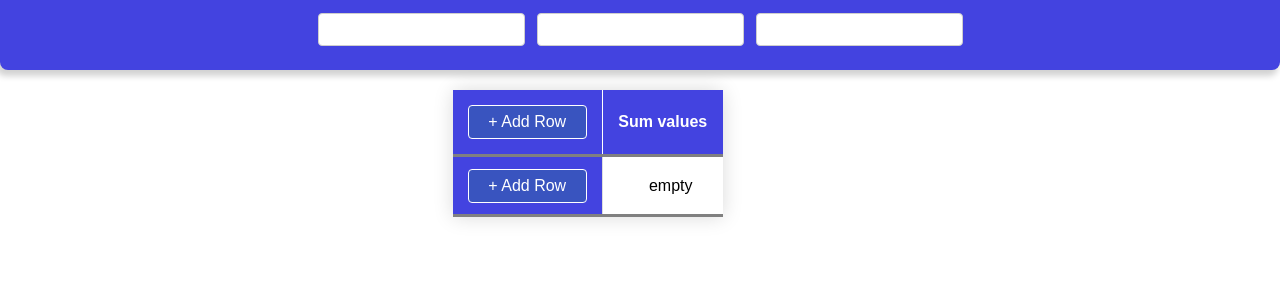
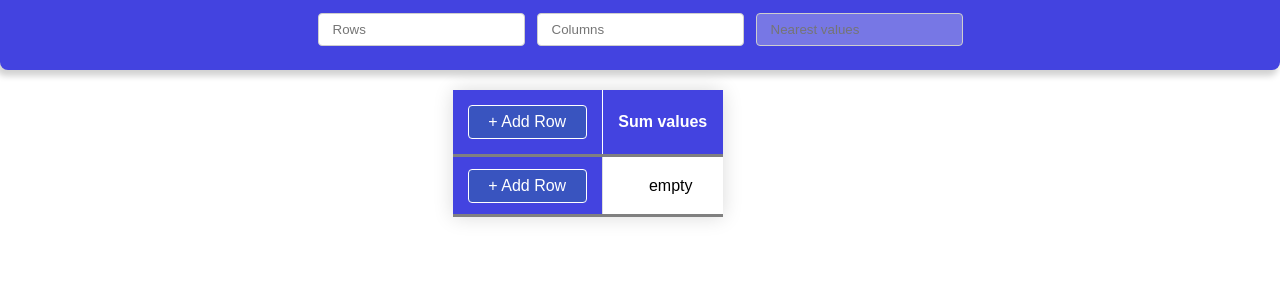
Before and after one commit to Oleksii-Martynenko-hub/memcrab-test, a React (Vite) app: page / in a window 1280 px wide. Shown: the top 300 px of the page. Built offline with nearby package versions, Linux system fonts and the light colour scheme.

Commit message:
Fixed validation and changing input values, added placeholders

```diff
--- a/src/app/header/header.tsx
+++ b/src/app/header/header.tsx
@@ -13,7 +13,29 @@ export function Header(props: HeaderProps) {
   const { columnsAmount, setColumnsAmount } = useContext(ColumnsContext)
   const { nearestAmount, setNearestAmount } = useContext(NearestContext)
 
-  const rowColValidation = (v: number) => v <= 100
+  const rowColValidation = (value: number) => value <= 100
+
+  const setRowsAmountOnChange = (value: number | undefined) => {
+    setRowsAmount(value || null)
+  }
+
+  const setColumnsAmountOnChange = (value: number | undefined) => {
+    setColumnsAmount(value || null)
+  }
+
+  const amountNearestValidationOnChange = (value: number | undefined) => {
+    if (value === undefined) {
+      setNearestAmount(null)
+      return
+    }
+
+    if (value >= (Number(rowsAmount) * Number(columnsAmount))) {
+      setNearestAmount(prev => prev)
+      return
+    }
+
+    setNearestAmount(value)
+  }
 
   const amountNearestValidation = useCallback((v: number) => {
     if (rowsAmount !== null && columnsAmount !== null) {
@@ -26,9 +48,25 @@ export function Header(props: HeaderProps) {
   return (
     <header className={styles.header}>
       <div className={styles.headerContentWrapper}>
-        <InputNumber value={rowsAmount} onChange={setRowsAmount} validate={rowColValidation} />
-        <InputNumber value={columnsAmount} onChange={setColumnsAmount} validate={rowColValidation} />
-        <InputNumber value={nearestAmount} onChange={setNearestAmount} validate={amountNearestValidation} />
+        <InputNumber
+          value={rowsAmount}
+          onChange={setRowsAmountOnChange}
+          validate={rowColValidation}
+          placeholder="Rows"
+        />
+        <InputNumber
+          value={columnsAmount}
+          onChange={setColumnsAmountOnChange}
+          validate={rowColValidation}
+          placeholder="Columns"
+        />
+        <InputNumber
+          value={nearestAmount}
+          onChange={amountNearestValidationOnChange}
+          validate={amountNearestValidation}
+          disabled={rowsAmount === null || columnsAmount === null}
+          placeholder="Nearest values"
+        />
 
       </div>
     </header>
--- a/src/app/input-number/input-number.tsx
+++ b/src/app/input-number/input-number.tsx
@@ -3,21 +3,18 @@ import styles from './input-number.module.scss';
 
 export interface InputNumberProps extends Omit<NumericFormatProps, 'value' | 'onChange'> {
   value: number | null;
-  onChange: (value: number) => void;
+  onChange: (value: number | undefined) => void;
   validate: (value: number) => boolean;
 }
 
-export function InputNumber(props: InputNumberProps) {
-  const { value, onChange, validate } = props;
+export function InputNumber({ value, onChange, validate, ...props}: InputNumberProps) {
 
   const onValueChange: OnValueChange = (v) => {
-    if (v.floatValue !== undefined) {
-      onChange(v.floatValue);
-    }
+    onChange(v.floatValue)
   }
 
   const isAllowed = (v: NumberFormatValues) => {
-    return v.floatValue !== undefined ? validate(v.floatValue) : false;
+    return v.floatValue !== undefined ? validate(v.floatValue) : true;
   }
 
   return (
@@ -27,7 +24,8 @@ export function InputNumber(props: InputNumberProps) {
       onValueChange={onValueChange}
       allowNegative={false}
       decimalScale={0}
-      isAllowed={value ? isAllowed : undefined}
+      isAllowed={isAllowed}
+      { ...props}
     />
   );
 }
```
